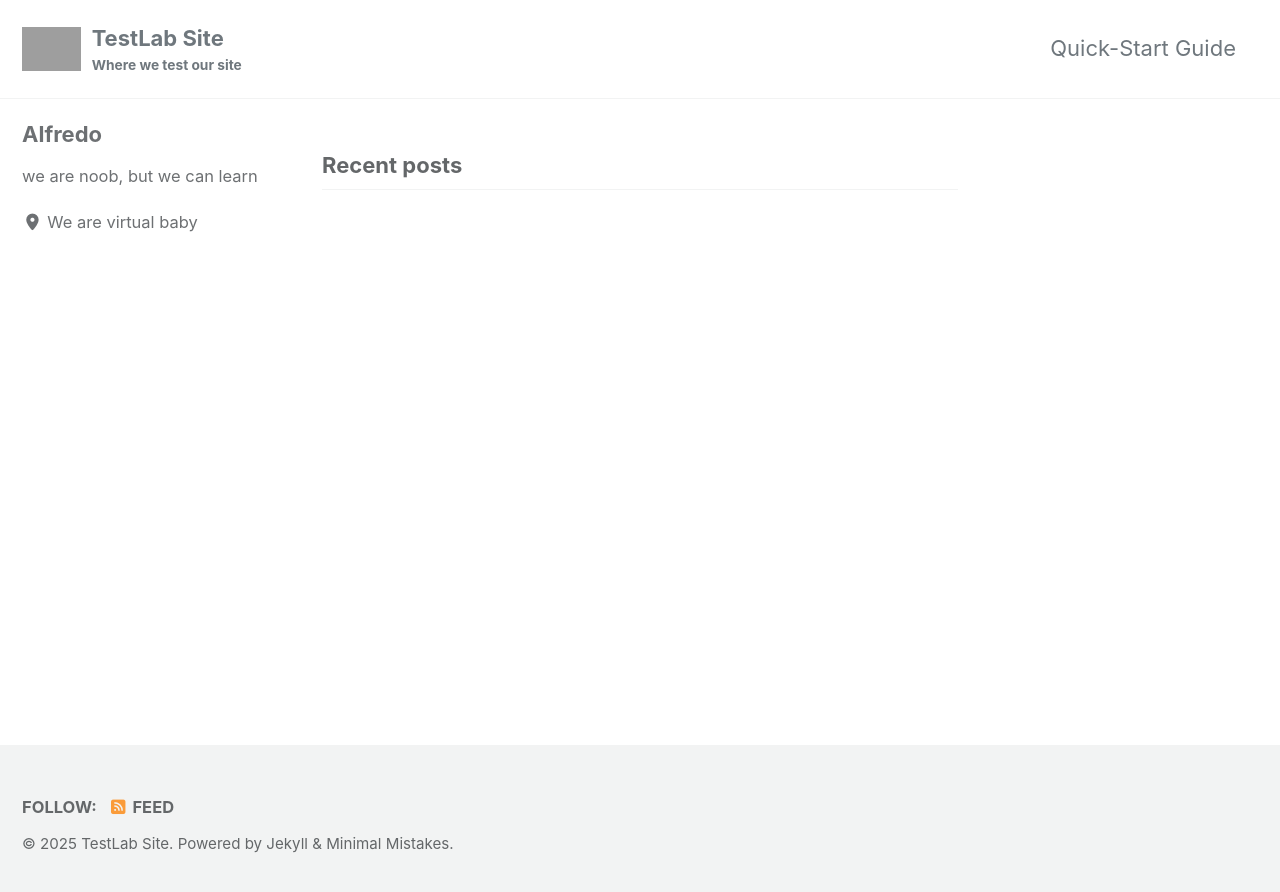
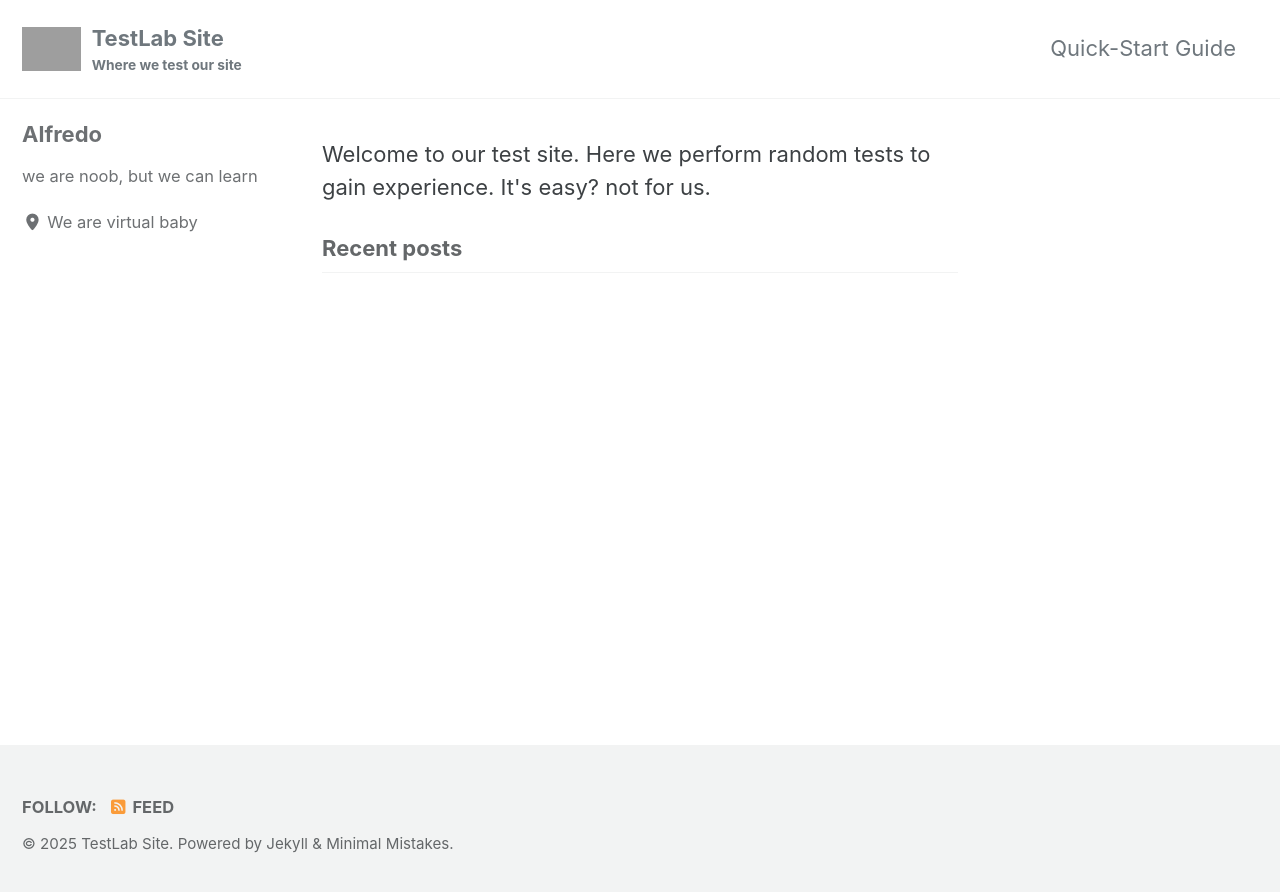
Before and after one commit to GitForTest3141592/TestLab, a Jekyll site: the page built from index.html, in a window 1280 px wide. Shown: the top 892 px of the page. Built offline with Jekyll 4.4.1, drawn with Linux system fonts in a browser that asks for light colours; cached includes are drawn as plain includes; the list of posts is cut into pages by our own code; grey boxes are pictures that could not be loaded.

Commit message:
Update index.html

```diff
--- a/index.html
+++ b/index.html
@@ -2,3 +2,7 @@
 layout: home
 author_profile: true
 ---
+
+Welcome to our test site.
+
+Here we perform random tests to gain experience. It's easy? not for us.
```
